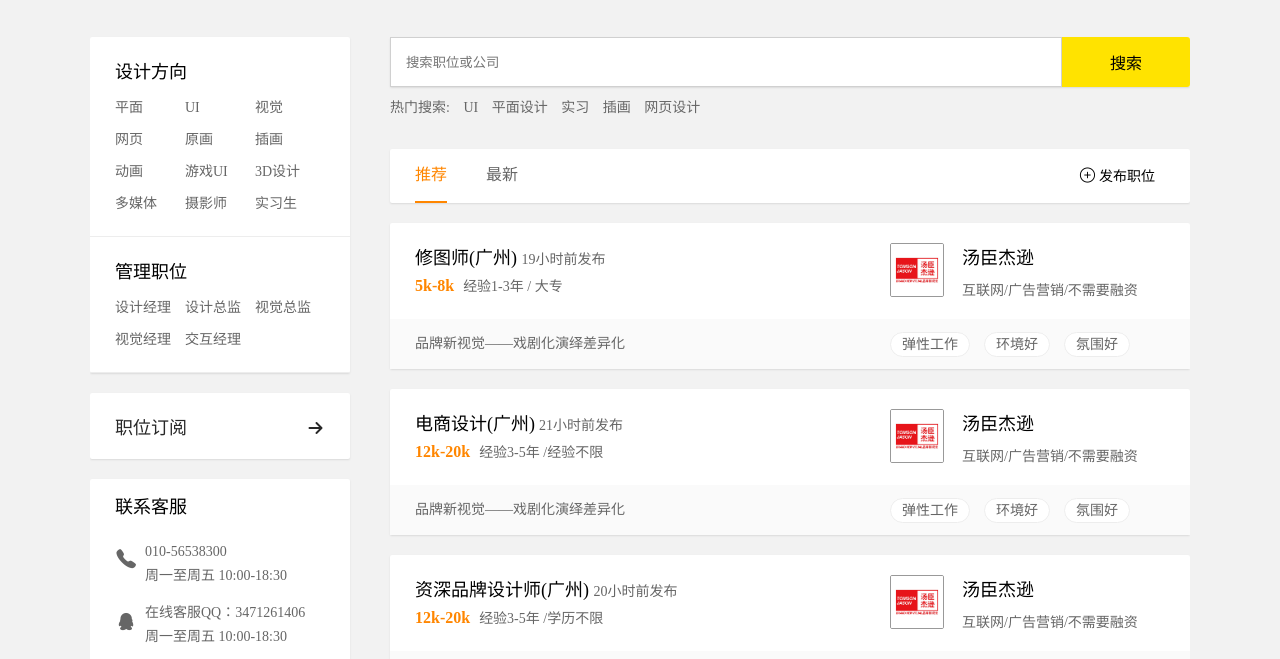
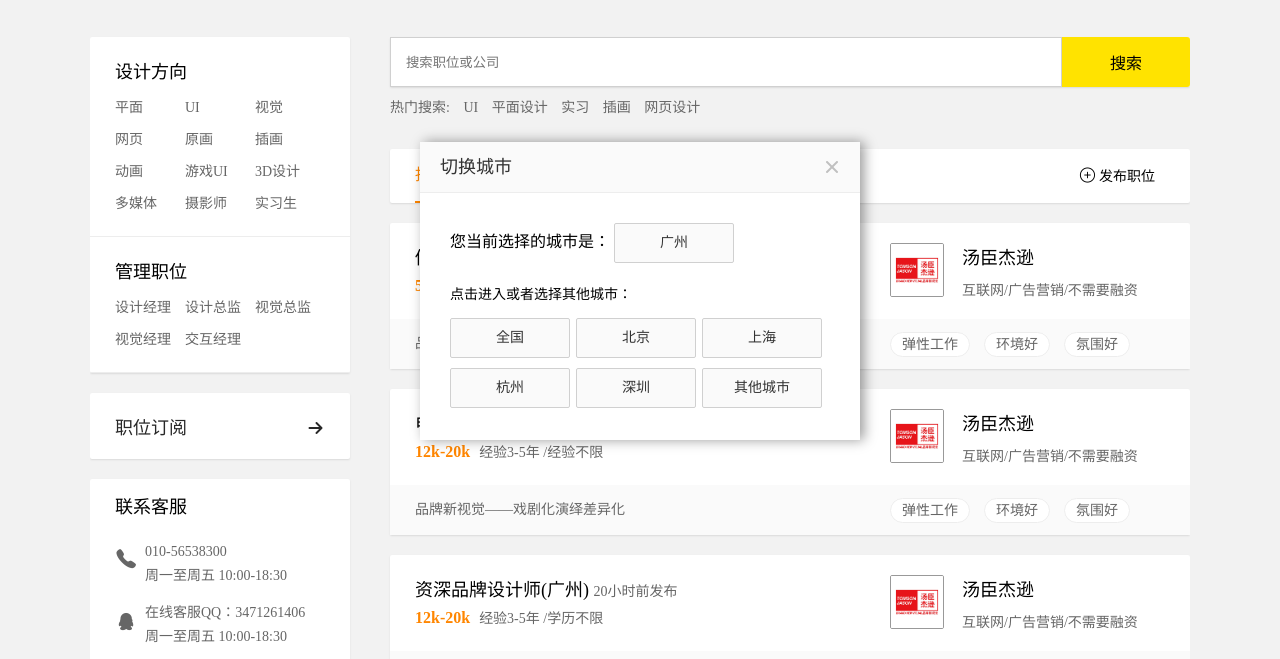
Before and after one commit to jyjkmj/zhankupage2, a plain HTML site: page index.html in a window 1280 px wide. Both pictures are taken after a click on the element "切换城市". Shown: the part 109-768 px from the top of the page. Drawn offline with Linux system fonts and the light colour scheme.

Commit message:
2019.08.10

```diff
--- a/css/home.css
+++ b/css/home.css
@@ -917,3 +917,95 @@ aside{
 .postpoint{
 	position:relative;
 }
+
+.cityBox{
+	width:440px;
+	height:298px;
+	background-color: #fff;
+	box-shadow: 4px 0px 12px rgba(1, 1, 1, 0.4);
+	position: fixed;
+	top: 50%;
+	left: 50%;
+	margin-left: -220px;
+	margin-top: -149px;
+}
+
+.boxTitle{
+	padding: 0 20px;
+	height: 50px;
+	color: #333;
+	position: relative;
+	font-size: 14px;
+	background-color: #fafafa;
+	border-bottom: solid 1px #ededed;
+}
+
+.boxTitle h3{
+	margin: 0;
+	padding: 0;
+	font-size: 18px;
+	line-height: 50px;
+	font-weight: normal;
+}
+
+.boxTitle a{
+	position: absolute;
+	right: 20px;
+	top: 17px;
+	width: 16px;
+	height: 16px;
+	color: #7f7f7f;
+	text-decoration: none;
+	background:url("../img/closebtn.png") no-repeat center;
+}
+
+.boxchange{
+	padding: 30px;
+}
+
+.boxchange div a{
+	text-decoration: none;
+	display: inline-block;
+	text-align: center;
+	width: 118px;
+	height: 38px;
+	line-height: 38px;
+	border: solid 1px #d0d0d0;
+	background-color: #fafafa;
+	cursor: pointer;
+	font-size: 14px;
+	border-radius: 2px;
+	color: #333;
+}
+
+.entercity{
+	margin-top: 20px;
+	font-size:14px;
+}
+
+.boxchange ul{
+	margin-top: 5px;
+	list-style: none;
+	overflow: hidden;
+}
+
+.boxchange ul li{
+	float: left;
+	text-align: center;
+	width: 118px;
+	margin-right: 6px;
+	margin-top: 10px;
+	height: 38px;
+	line-height: 38px;
+	border: solid 1px #d0d0d0;
+	background-color: #fafafa;
+	cursor: pointer;
+	font-size: 14px;
+	color: #333;
+	border-radius: 2px;
+}
+
+.boxchange ul li:hover{
+	border-color: #ff8600;
+	color: #333;
+}
--- a/index.html
+++ b/index.html
@@ -601,6 +601,28 @@
 		</div>
 		</div>
 
+		<div class="cityBox" style="display: none">
+			<div class="boxTitle">
+				<h3>切换城市</h3>
+				<a href="" class="closeBox"></a>
+			</div>
+			<div class="boxchange">
+				<div>
+					<span>您当前选择的城市是：</span>
+					<a href="" class="nowyouchange">广州</a>
+				</div>
+				<div class="entercity">点击进入或者选择其他城市：</div>
+				<ul>
+					<li>全国</li>
+					<li>北京</li>
+					<li>上海</li>
+					<li>杭州</li>
+					<li>深圳</li>
+					<li>其他城市</li>
+				</ul>
+			</div>
+
+		</div>
 
 	</body>
 </html>
--- a/js/index.js
+++ b/js/index.js
@@ -27,7 +27,10 @@ $(function(){
             });
         }
 
-        if($(this).scrollTop()>1300){
+
+        var num2 = $("footer").offset().top-$(window).height();
+        console.log(num2);
+        if($(this).scrollTop()>num2){
             $('.backTotop').css({
                 "position":"absolute",
                 "bottom":"270px"
@@ -57,4 +60,17 @@ $(function(){
         }, 400);
     })
 
+
+    $(".changecity").click(function(){
+        $(".cityBox").css({
+            "display":"block"
+        })
+    })
+
+    $(".closeBox").click(function(){
+        $(".cityBox").css({
+            "display":"none"
+        })
+    })
+
 })
```
Also changed, not shown: img/closebtn.png (added).
